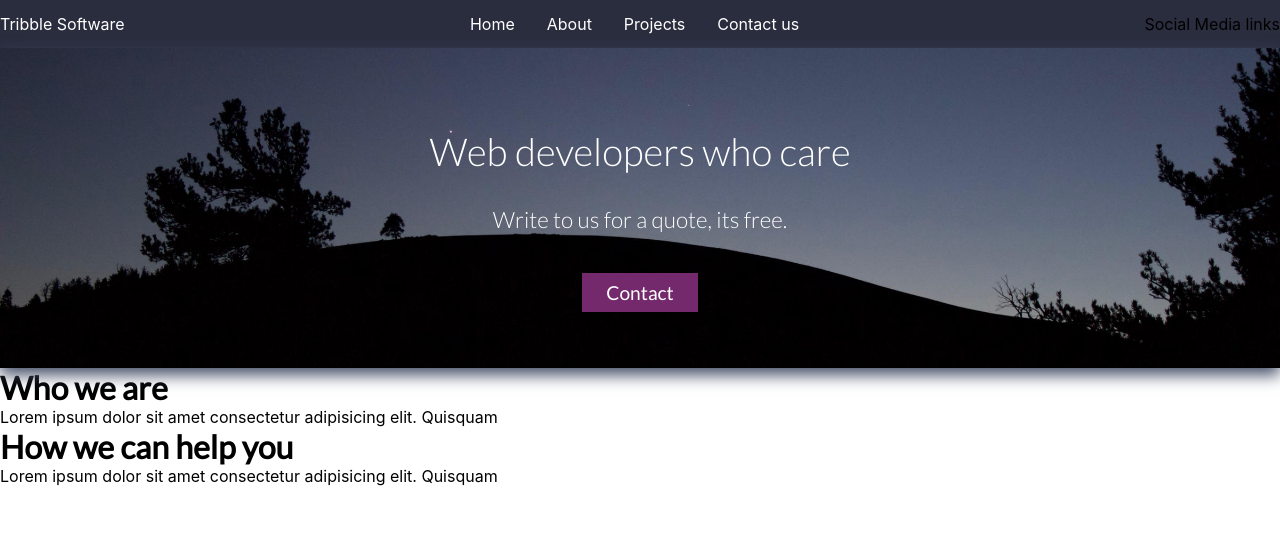
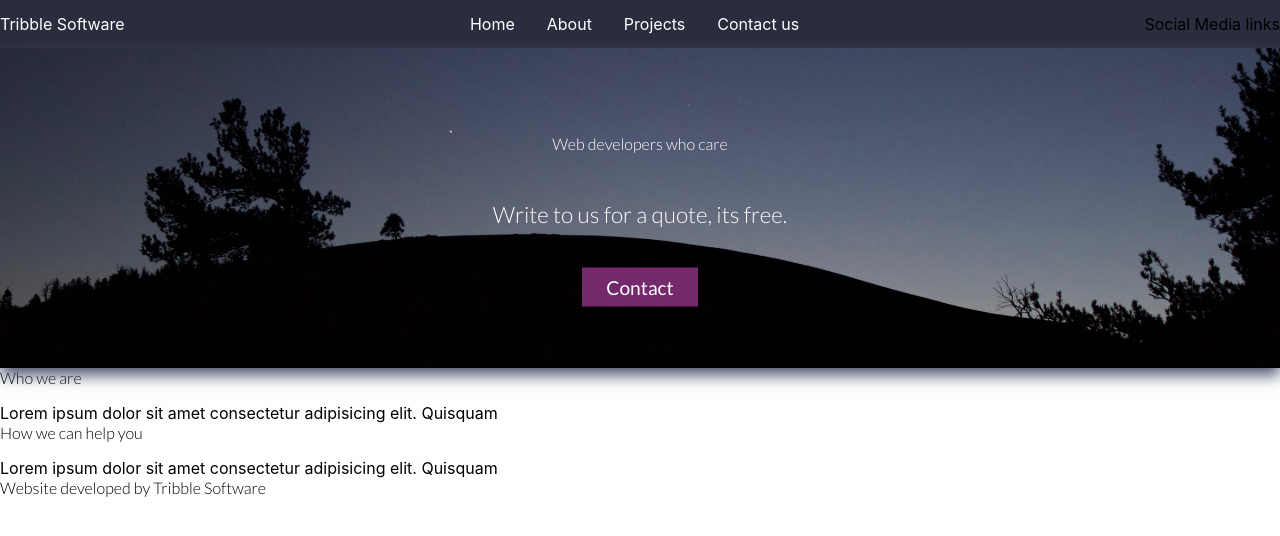
Before and after one commit to RandallBG/TribbleSoftwareWebsite, a React (Create React App) app: page /about in a window 1280 px wide. Shown: the top 536 px of the page. Built offline with nearby package versions, Linux system fonts and the light colour scheme.

Commit message:
created footer added to all pages

```diff
--- a/src/components/About/About.js
+++ b/src/components/About/About.js
@@ -1,3 +1,5 @@
+import Footer from "../modules/Footer/Footer";
+
 const About = () => {
   return (
     <div>
@@ -11,6 +13,7 @@ const About = () => {
           Lorem ipsum dolor sit amet consectetur adipisicing elit. Quisquam
         </p>
       </div>
+      <Footer />
     </div>
 
 
--- a/src/components/Contact/Contact.js
+++ b/src/components/Contact/Contact.js
@@ -1,8 +1,14 @@
+import Footer from "../modules/Footer/Footer";
+
 const Contact = () => {
   return (
+    <div className="contactPage">
     <div>
       <h1>Contact Us</h1>
     </div>
+    <Footer />
+    </div>
+
   );
 };
 
--- a/src/components/Home/Home.js
+++ b/src/components/Home/Home.js
@@ -1,6 +1,7 @@
 import React from "react";
 import "./Home.css";
 import laptop from "./Laptop.jpg";
+import Footer from "../modules/Footer/Footer";
 
 const Home = () => {
   return (
@@ -67,6 +68,7 @@ const Home = () => {
           <h2>PICTURE</h2>
         </div>
       </div>
+      <Footer />
     </div>
   );
 };
--- a/src/components/Projects/Projects.js
+++ b/src/components/Projects/Projects.js
@@ -2,6 +2,7 @@ import "./Projects.css";
 import placeholder from "./placeholder500x281.png";
 import auJus from "./Aujus.jpeg";
 import randallPortfolio from "./RandallsPortfolio.jpeg";
+import Footer from "../modules/Footer/Footer";
 
 const Projects = () => {
   return (
@@ -51,6 +52,7 @@ const Projects = () => {
           </div>
         </div>
       </div>
+      <Footer />
     </div>
   );
 };
--- /dev/null
+++ b/src/components/modules/Footer/Footer.css
@@ -0,0 +1,5 @@
+h1 {
+    font-size: 1rem;
+    font-weight: 300;
+    margin-bottom: 1rem;
+}
--- /dev/null
+++ b/src/components/modules/Footer/Footer.js
@@ -0,0 +1,15 @@
+import "./Footer.css";
+
+const Footer = () => {
+  return (
+    <div className="footer">
+        <h1>Website developed by Tribble Software</h1>
+        <div>
+
+        </div>
+        </div>
+
+  )
+}
+
+export default Footer;
```
